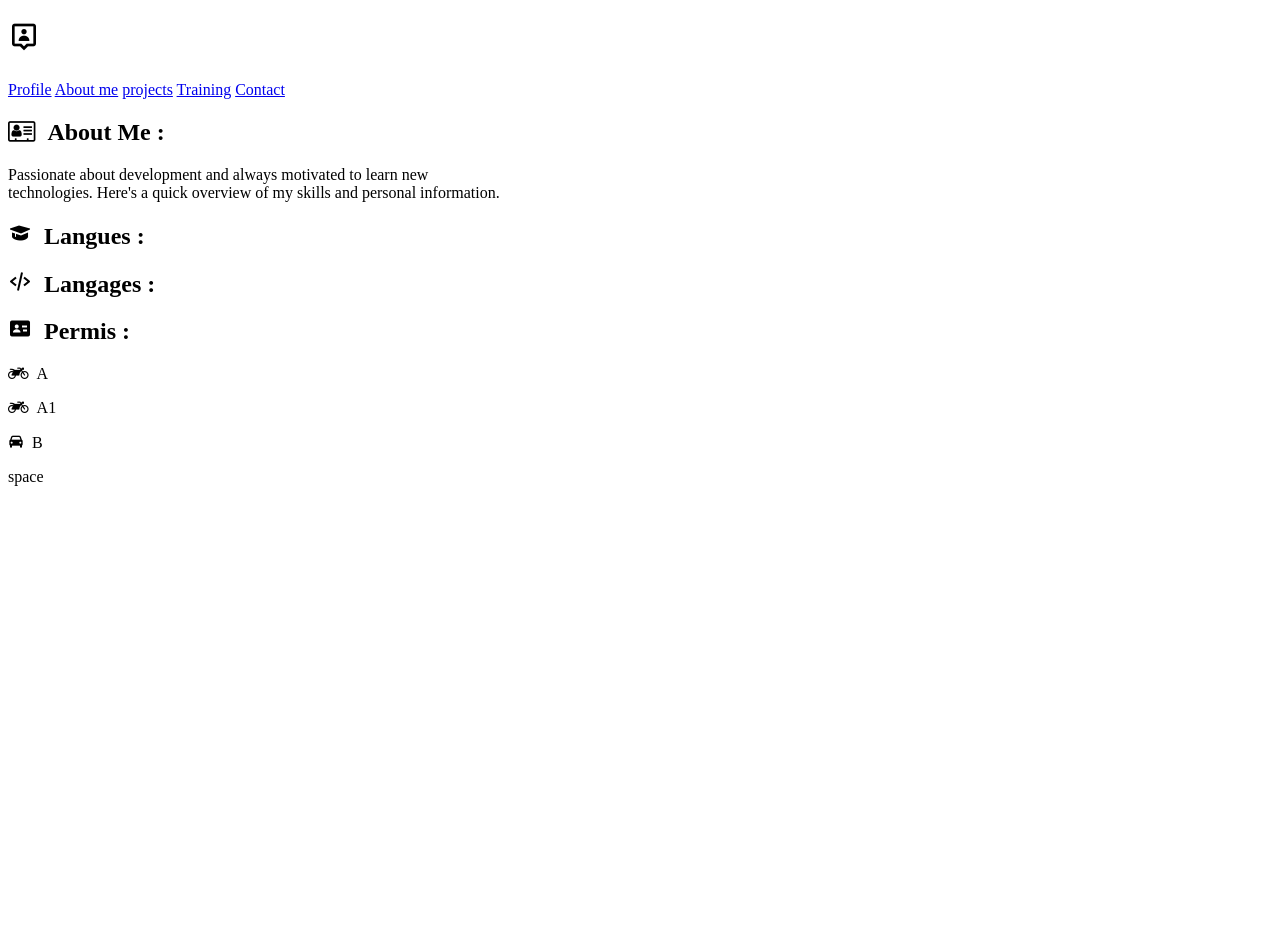
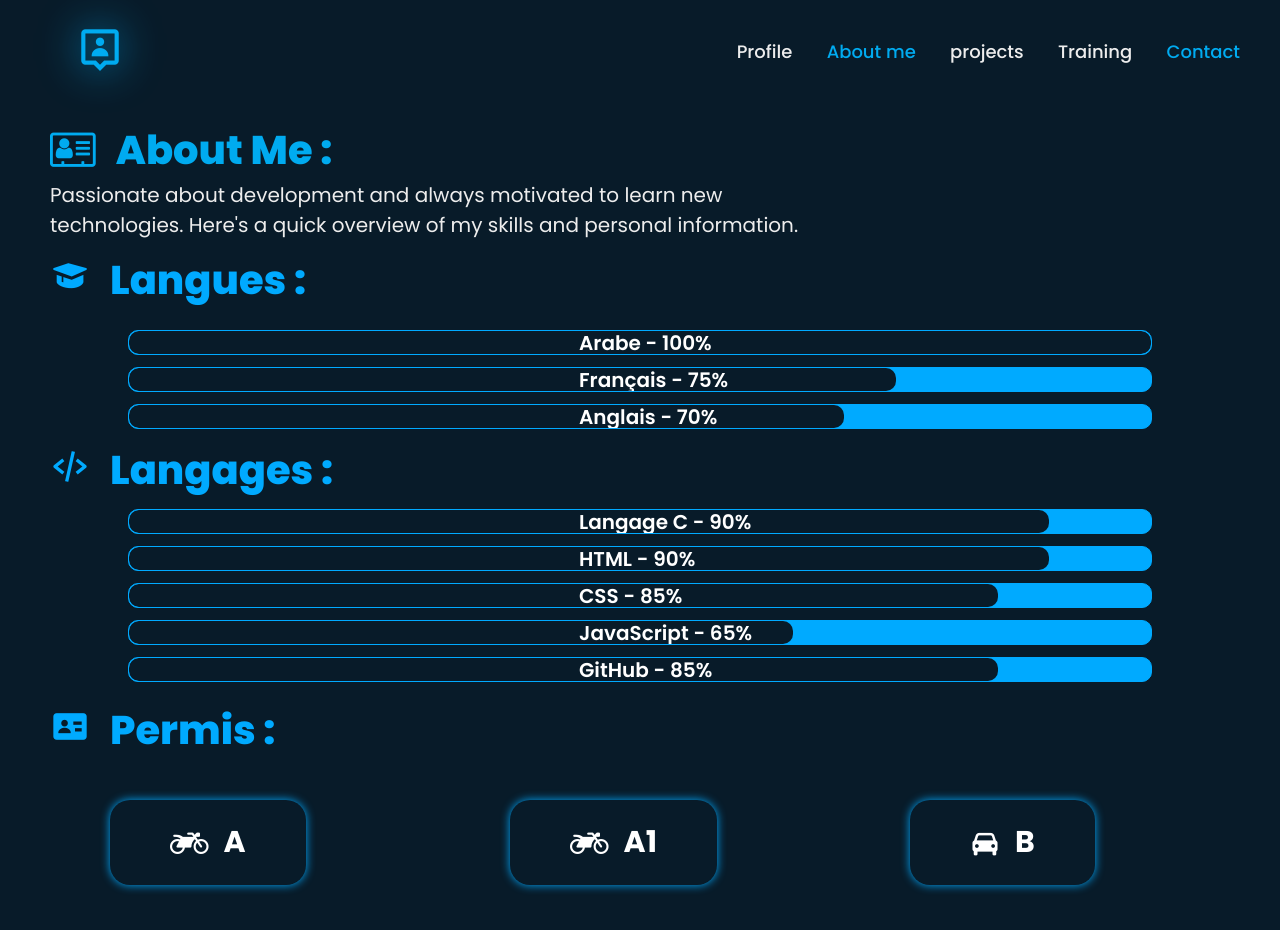
Before and after one commit to hajjoujiyassine/Aboutme, a plain HTML site: page index.html in a window 1280 px wide. Before the commit the page ends 800 px from the top, so only its background shows below. Drawn offline with nearby package versions, Linux system fonts and the light colour scheme.

Commit message:
Update index.html

```diff
--- a/index.html
+++ b/index.html
@@ -3,7 +3,7 @@
   <head>
     <meta charset="UTF-8" />
     <title>CV-Yassine Hajjouji</title>
-    <link rel="stylesheet" href="style_Aboutme.css" />
+    <link rel="stylesheet" href="style.css" />
     <link
       href="https://unpkg.com/boxicons@2.1.4/css/boxicons.min.css"
       rel="stylesheet"
@@ -58,7 +58,7 @@
         <p class="B"><i class='bx bxs-car'></i>&ensp;B</p>
       </section>
 
-      <script src="./main_Aboutme.js"></script>
+      <script src="./main.js"></script>
 
       <div class="space">space</div>
 
```
